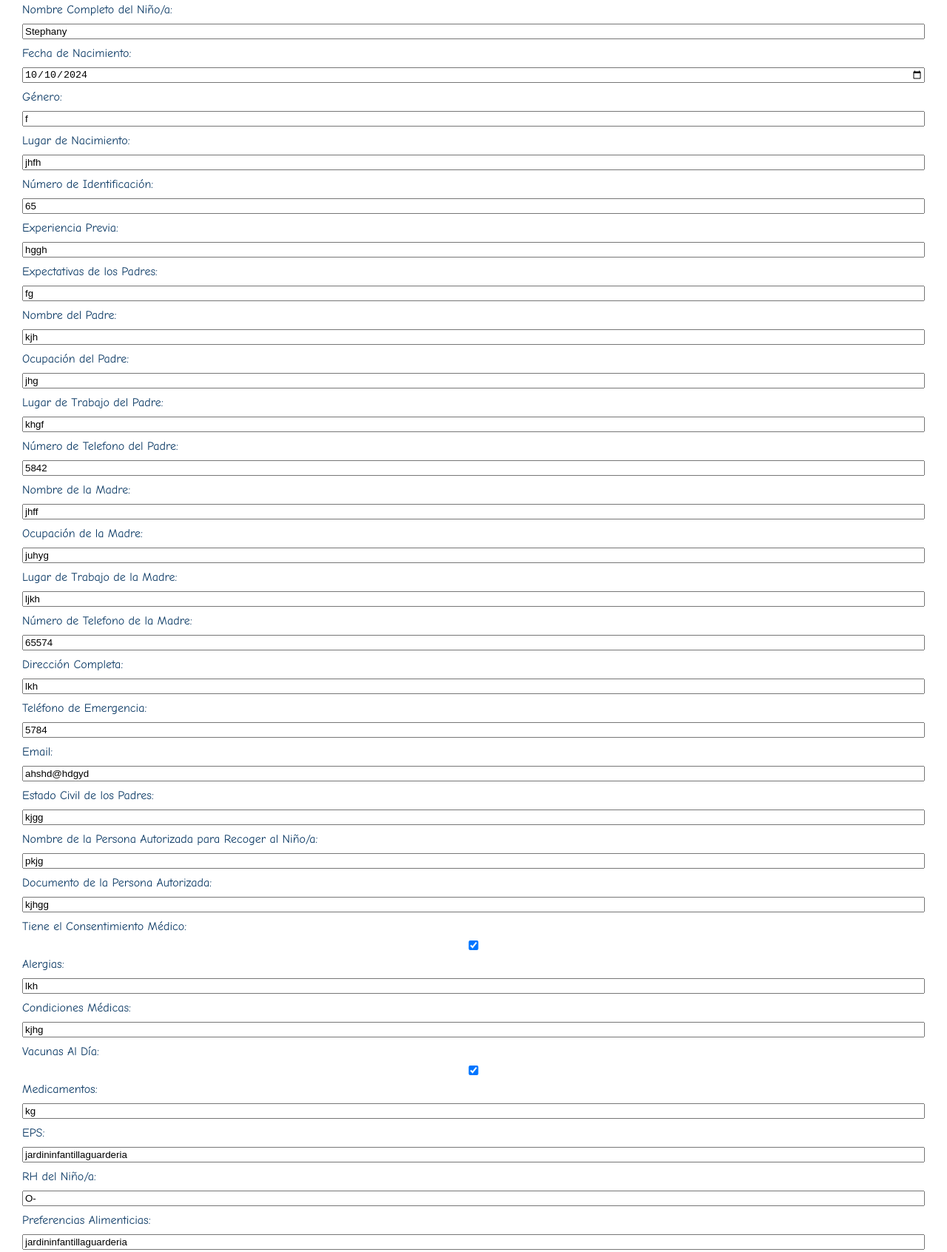
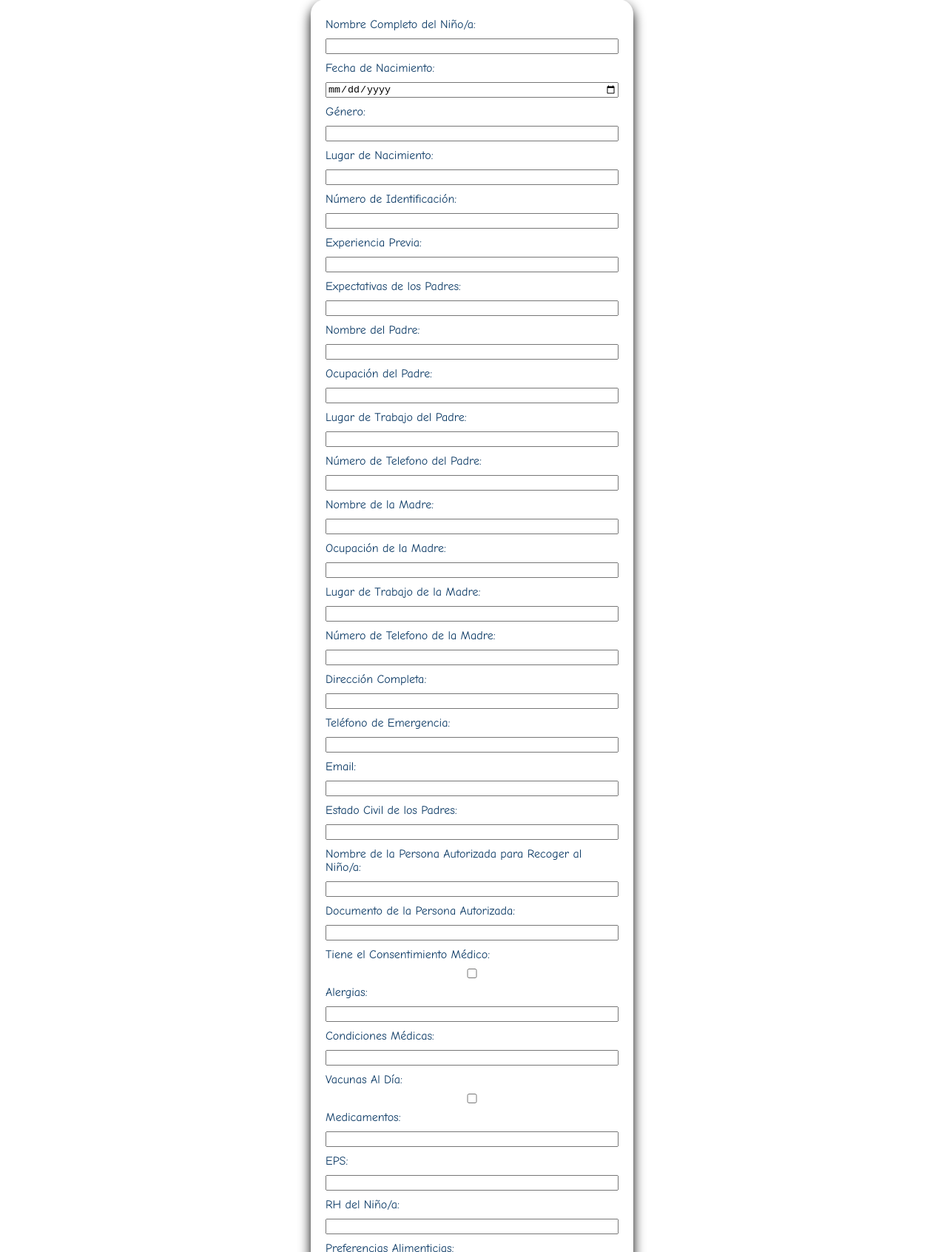
Before and after one commit to ALEXXXCDV/PAG_WEB_JILG_FE, a plain HTML site: page preMatricula.html in a window 1280 px wide. Shown: the part 99-1791 px from the top of the page at 74% size. Drawn offline with Linux system fonts and the light colour scheme; some packages are replaced by stand-ins of ours; a script that the page names is missing.

Commit message:
Arreglo del diseño del form de la Prematrícula

```diff
--- a/JILG_style.css
+++ b/JILG_style.css
@@ -126,7 +126,7 @@ h2 {
     border-radius: 8px;
 }
 
-#login {
+#login, #pre-matricula {
     display: grid;
     justify-content: center;
 }
@@ -138,7 +138,7 @@ h2 {
     font-size: 2em;
 }
 
-#loginForm{
+#loginForm, #preMatriculaForm{
     background-color: white;
     border-radius: 20px;
     box-shadow: 0 8px 16px rgba(1, 1, 1, 1);
--- a/preMatricula.html
+++ b/preMatricula.html
@@ -15,119 +15,117 @@
         <h2>Formulario de Pre-Matrícula</h2>
         <form id="preMatriculaForm">
             <label for="nombre_completo_nino">Nombre Completo del Niño/a:</label>
-            <input type="text" id="nombre_completo_nino" name="nombre_completo_nino" required value="Stephany">
+            <input type="text" id="nombre_completo_nino" name="nombre_completo_nino" required>
 
             <label for="fecha_nacimiento">Fecha de Nacimiento:</label>
-            <input type="date" id="fecha_nacimiento" name="fecha_nacimiento" required value="2024-10-10">
+            <input type="date" id="fecha_nacimiento" name="fecha_nacimiento" required>
 
             <label for="genero">Género:</label>
-            <input type="text" id="genero" name="genero" required value="f">
+            <input type="text" id="genero" name="genero" required>
 
             <label for="lugar_nacimiento">Lugar de Nacimiento:</label>
-            <input type="text" id="lugar_nacimiento" name="lugar_nacimiento" required value="jhfh">
+            <input type="text" id="lugar_nacimiento" name="lugar_nacimiento" required>
 
             <label for="numero_identificacion">Número de Identificación:</label>
-            <input type="number" id="numero_identificacion" name="numero_identificacion" required value="65">
+            <input type="number" id="numero_identificacion" name="numero_identificacion" required>
 
             <label for="experiencia_previa">Experiencia Previa:</label>
-            <input type="text" id="experiencia_previa" name="experiencia_previa" required value="hggh">
+            <input type="text" id="experiencia_previa" name="experiencia_previa" required>
 
             <label for="expectativas_padres">Expectativas de los Padres:</label>
-            <input type="text" id="expectativas_padres" name="expectativas_padres" required value="fg">
+            <input type="text" id="expectativas_padres" name="expectativas_padres" required>
 
             <label for="nombre_padre">Nombre del Padre:</label>
-            <input type="text" id="nombre_padre" name="nombre_padre" required value="kjh">
+            <input type="text" id="nombre_padre" name="nombre_padre" required>
 
             <label for="ocupacion_padre">Ocupación del Padre:</label>
-            <input type="text" id="ocupacion_padre" name="ocupacion_padre" required value="jhg">
+            <input type="text" id="ocupacion_padre" name="ocupacion_padre" required>
 
             <label for="lugar_trabajo_padre">Lugar de Trabajo del Padre:</label>
-            <input type="text" id="lugar_trabajo_padre" name="lugar_trabajo_padre" required value="khgf">
+            <input type="text" id="lugar_trabajo_padre" name="lugar_trabajo_padre" required>
 
             <label for="telefono_trabajo_padre">Número de Telefono  del Padre:</label>
-            <input type="tel" id="telefono_trabajo_padre" name="telefono_trabajo_padre" required value="5842">
+            <input type="tel" id="telefono_trabajo_padre" name="telefono_trabajo_padre" required>
 
             <label for="nombre_madre">Nombre de la Madre:</label>
-            <input type="text" id="nombre_madre" name="nombre_madre" required value="jhff">
+            <input type="text" id="nombre_madre" name="nombre_madre" required>
 
             <label for="ocupacion_madre">Ocupación de la Madre:</label>
-            <input type="text" id="ocupacion_madre" name="ocupacion_madre" required value="juhyg">
+            <input type="text" id="ocupacion_madre" name="ocupacion_madre" required>
 
             <label for="lugar_trabajo_madre">Lugar de Trabajo de la Madre:</label>
-            <input type="text" id="lugar_trabajo_madre" name="lugar_trabajo_madre" required value="ljkh">
+            <input type="text" id="lugar_trabajo_madre" name="lugar_trabajo_madre" required>
 
             <label for="telefono_trabajo_madre">Número de Telefono  de la Madre:</label>
-            <input type="tel" id="telefono_trabajo_madre" name="telefono_trabajo_madre" required value="65574">
+            <input type="tel" id="telefono_trabajo_madre" name="telefono_trabajo_madre" required>
 
             <label for="direccion_completa">Dirección Completa:</label>
-            <input type="text" id="direccion_completa" name="direccion_completa" required value="lkh">
+            <input type="text" id="direccion_completa" name="direccion_completa" required>
 
             <label for="telefono_emergencia">Teléfono de Emergencia:</label>
-            <input type="tel" id="telefono_emergencia" name="telefono_emergencia" required value="5784">
+            <input type="tel" id="telefono_emergencia" name="telefono_emergencia" required>
 
             <label for="correo_electronico">Email:</label>
-            <input type="email" id="correo_electronico" name="correo_electronico" required value="ahshd@hdgyd">
+            <input type="email" id="correo_electronico" name="correo_electronico" required>
 
             <label for="estado_civil_padres">Estado Civil de los Padres:</label>
-            <input type="text" id="estado_civil_padres" name="estado_civil_padres" required value="kjgg">
+            <input type="text" id="estado_civil_padres" name="estado_civil_padres" required>
 
             <label for="personas_autorizadas">Nombre de la Persona Autorizada para Recoger al Niño/a:</label>
-            <input type="text" id="personas_autorizadas" name="personas_autorizadas" required value="pkjg">
+            <input type="text" id="personas_autorizadas" name="personas_autorizadas" required>
 
             <label for="documento_personas_autorizadas">Documento de la Persona Autorizada:</label>
-            <input type="text" id="documento_personas_autorizadas" name="documento_personas_autorizadas" required value="kjhgg">
+            <input type="text" id="documento_personas_autorizadas" name="documento_personas_autorizadas" required>
 
             <label for="consentimiento_medico">Tiene el Consentimiento Médico:</label>
-            <input type="checkbox" id="consentimiento_medico" name="consentimiento_medico" required value="1" checked>
+            <input type="checkbox" id="consentimiento_medico" name="consentimiento_medico" required>
 
             <label for="alergias">Alergias:</label>
-            <input type="text" id="alergias" name="alergias" required value="lkh">
+            <input type="text" id="alergias" name="alergias" required>
 
             <label for="condiciones_medicas">Condiciones Médicas:</label>
-            <input type="text" id="condiciones_medicas" name="condiciones_medicas" required value="kjhg">
+            <input type="text" id="condiciones_medicas" name="condiciones_medicas" required>
 
             <label for="vacunas_al_dia">Vacunas Al Día:</label>
-            <input type="checkbox" id="vacunas_al_dia" name="vacunas_al_dia" required value="1" checked>
+            <input type="checkbox" id="vacunas_al_dia" name="vacunas_al_dia" required>
 
             <label for="medicamentos">Medicamentos:</label>
-            <input type="text" id="medicamentos" name="medicamentos" required value="kg">
+            <input type="text" id="medicamentos" name="medicamentos" required>
 
             <label for="seguro_medico">EPS:</label>
-            <input type="text" id="seguro_medico" name="seguro_medico" required value="jardininfantillaguarderia">
+            <input type="text" id="seguro_medico" name="seguro_medico" required>
 
             <label for="rh_nino">RH del Niño/a:</label>
-            <input type="text" id="rh_nino" name="rh_nino" required value="O-">
+            <input type="text" id="rh_nino" name="rh_nino" required>
 
             <label for="preferencias_alimenticias">Preferencias Alimenticias:</label>
-            <input type="text" id="preferencias_alimenticias" name="preferencias_alimenticias" required value="jardininfantillaguarderia">
+            <input type="text" id="preferencias_alimenticias" name="preferencias_alimenticias" required>
 
             <label for="habitos_sueno">Hábitos de Sueño:</label>
-            <input type="text" id="habitos_sueno" name="habitos_sueno" required value="jardininfantillaguarderia">
+            <input type="text" id="habitos_sueno" name="habitos_sueno" required>
 
             <label for="necesidades_especiales">Necesidades Especiales :</label>
-            <input type="text" id="necesidades_especiales" name="necesidades_especiales" required value="jardininfantillaguarderia">
+            <input type="text" id="necesidades_especiales" name="necesidades_especiales" required>
 
             <label for="intereses">Intereses:</label>
-            <input type="text" id="intereses" name="intereses" required value="jardininfantillaguarderia">
+            <input type="text" id="intereses" name="intereses" required>
 
             <label for="socializacion">Socialización:</label>
-            <input type="text" id="socializacion" name="socializacion" required value="jardininfantillaguarderia">
+            <input type="text" id="socializacion" name="socializacion" required>
 
             <label for="metodos_disciplina">Métodos de Disciplina:</label>
-            <input type="text" id="metodos_disciplina" name="metodos_disciplina" required value="jardininfantillaguarderia">
+            <input type="text" id="metodos_disciplina" name="metodos_disciplina" required>
 
             <label for="autorizacion_salidas">Dé CLICK  en la casilla SÍ autoriza a su hijo/a a participar en las salidas:</label>
-            <input type="checkbox" id="autorizacion_salidas" name="autorizacion_salidas" required value="1" checked>
+            <input type="checkbox" id="autorizacion_salidas" name="autorizacion_salidas" required>
 
             <label for="autorizacion_fotos_videos">Dé CLICK  en la casilla SÍ autoriza para que su hijo/a aparezca en las fotos y videos:</label>
-            <input type="checkbox" id="autorizacion_fotos_videos" name="autorizacion_fotos_videos" required value="1" checked>
+            <input type="checkbox" id="autorizacion_fotos_videos" name="autorizacion_fotos_videos" required>
 
             <label for="autorizacion_actividades">Dé CLICK  en la casilla SÍ autoriza para que su hijo/a participe en las actividades:</label>
-            <input type="checkbox" id="autorizacion_actividades" name="autorizacion_actividades" required value="1" checked>
+            <input type="checkbox" id="autorizacion_actividades" name="autorizacion_actividades" required>
 
             <button type="submit">Enviar</button>
-            <!--<label for="comentarios">Comentarios Adicionales:</label>
-            <textarea id="comentarios" name="comentarios"></textarea>-->
 
         </form>
         <p id="registerMessage"></p>
```
